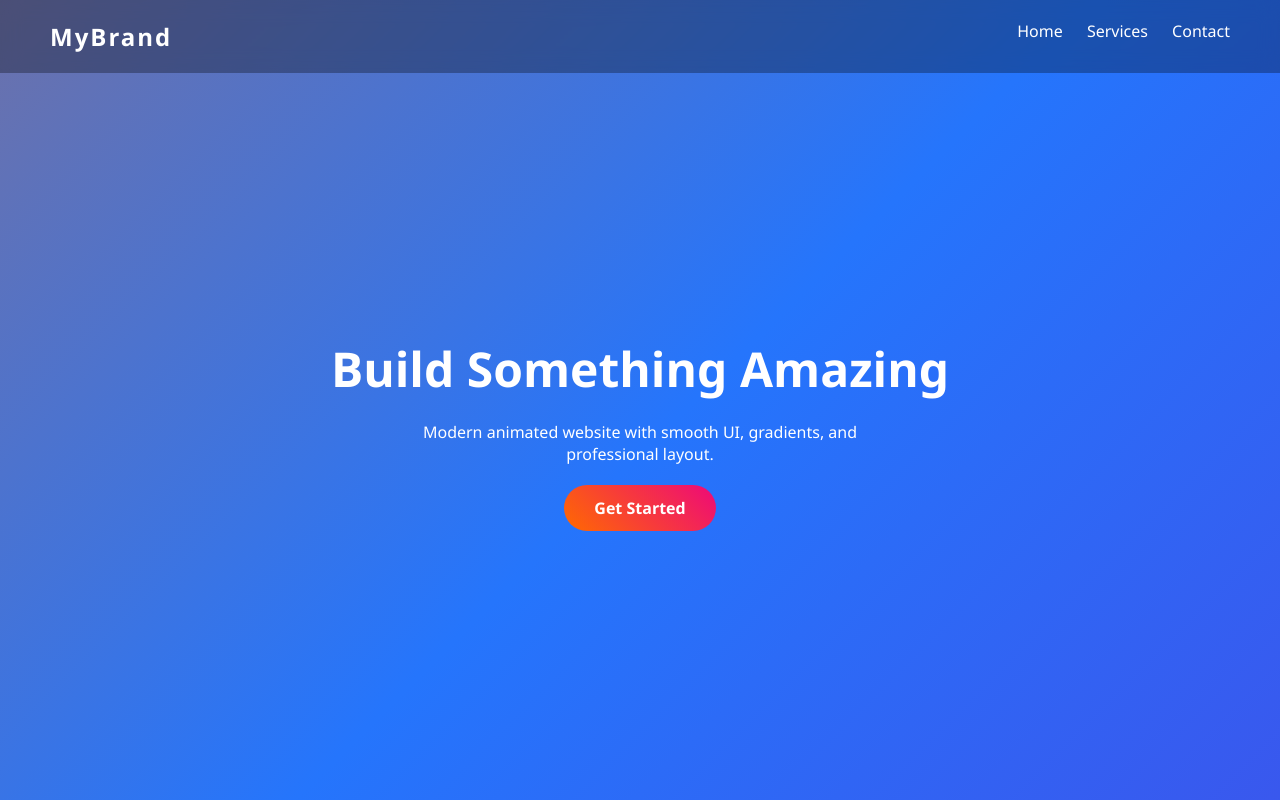
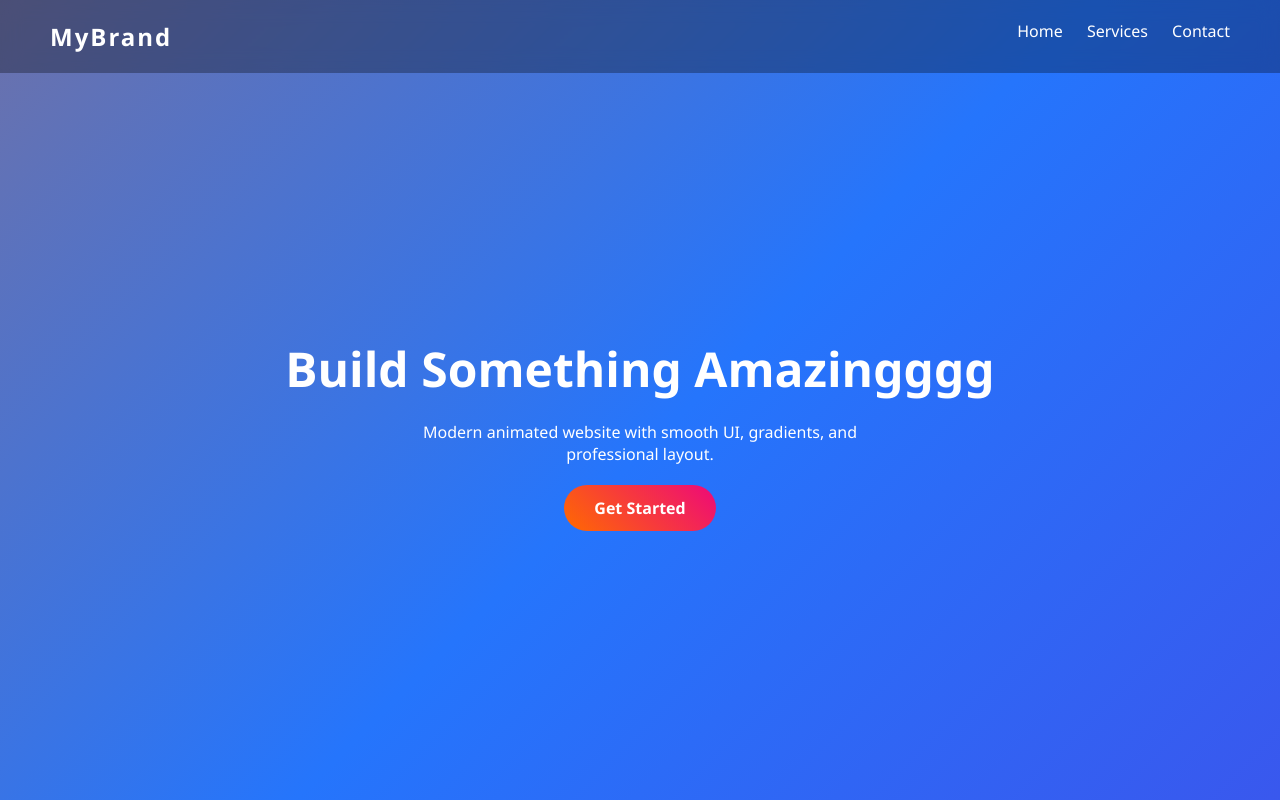
Before and after one commit to JEYAPRAKASH21/my-devops-app, a plain HTML site: page index.html in a window 1280 px wide. Shown: the top 800 px of the page. Drawn offline with Linux system fonts and the light colour scheme.

Commit message:
Update hero section heading text

```diff
--- a/index.html
+++ b/index.html
@@ -148,7 +148,7 @@
 </nav>
 
 <section class="hero">
-    <h1> Build Something Amazing</h1>
+    <h1> Build Something Amazingggg</h1>
     <p>Modern animated website with smooth UI, gradients, and professional layout.</p>
     <a href="#" class="btn">Get Started</a>
 </section>
```
